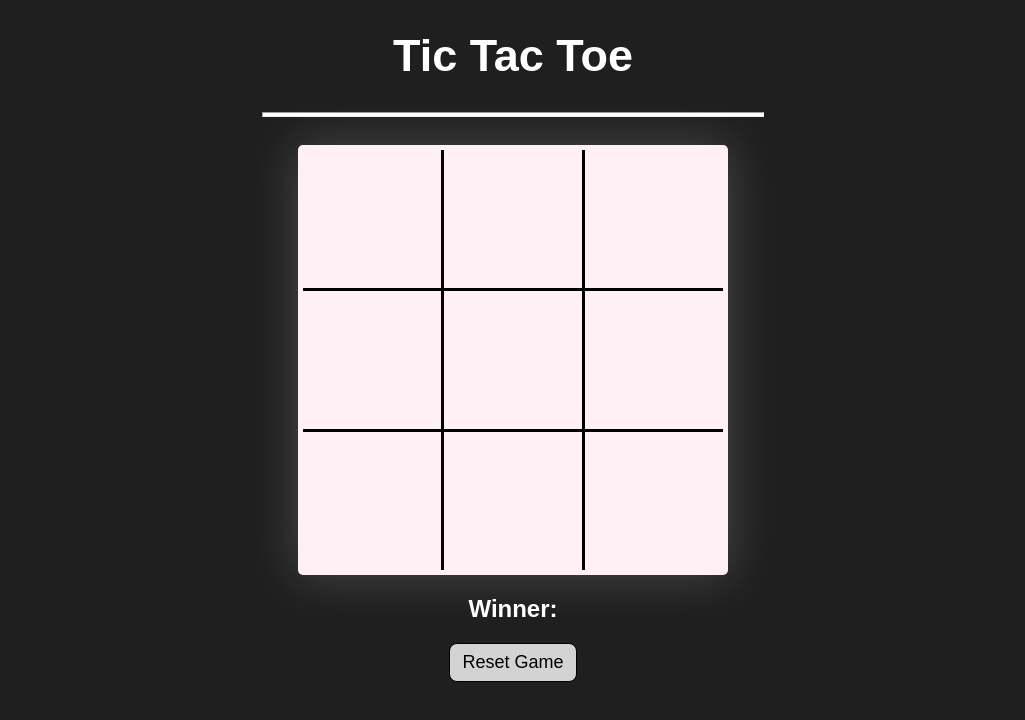
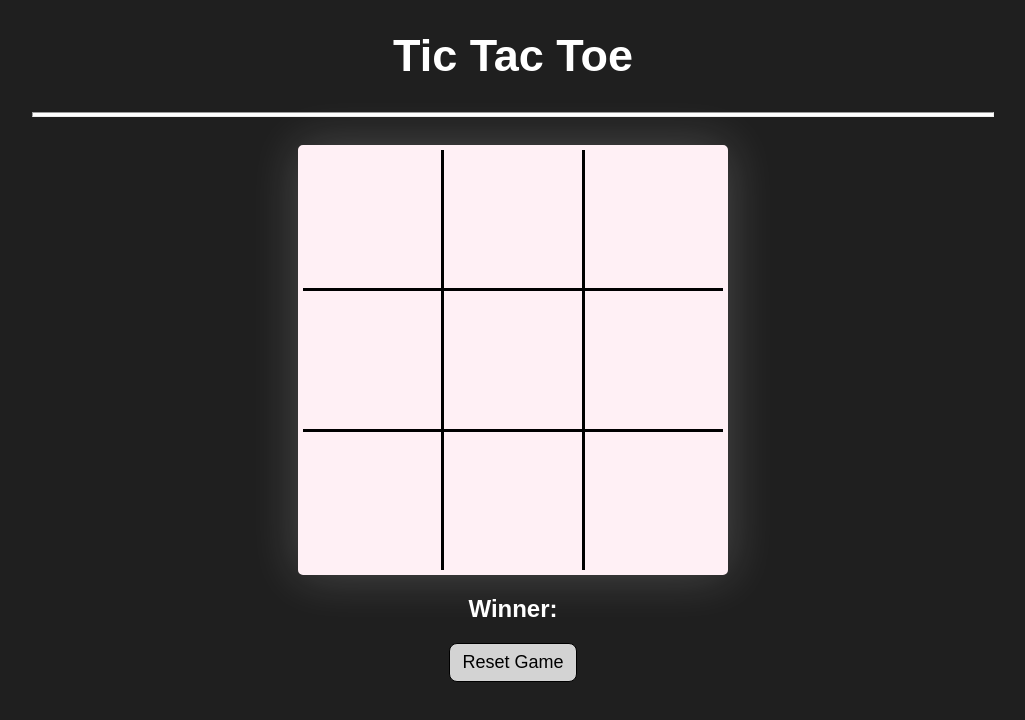
Before and after one commit to Anirudh-Navalgund/Tic-Tac-Toe, a plain HTML site: page index.html in a window 1280 px wide. Shown: the whole page, without its empty margins (127-1152 px from the left). Drawn offline with Linux system fonts and the light colour scheme.

Commit message:
Update styles.css

```diff
--- a/styles.css
+++ b/styles.css
@@ -9,11 +9,12 @@ h1 {
   font-size: 45px;
 }
 hr {
-  width: 500px;
+  width: 75vw;
   height: 3px;
   background-color: white;
   margin: auto;
   margin-bottom: 10px;
+
 }
 
 #board {
```
